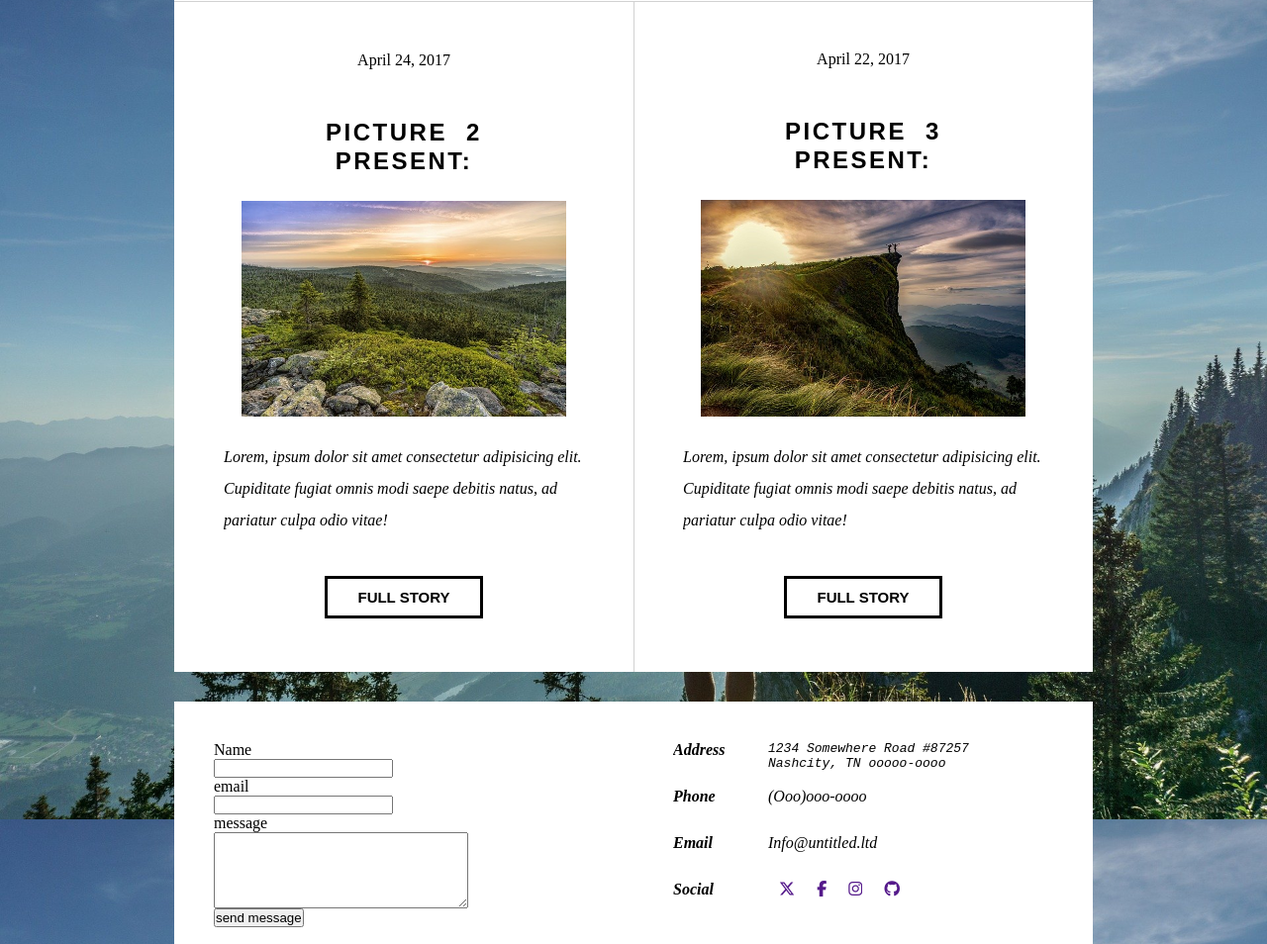
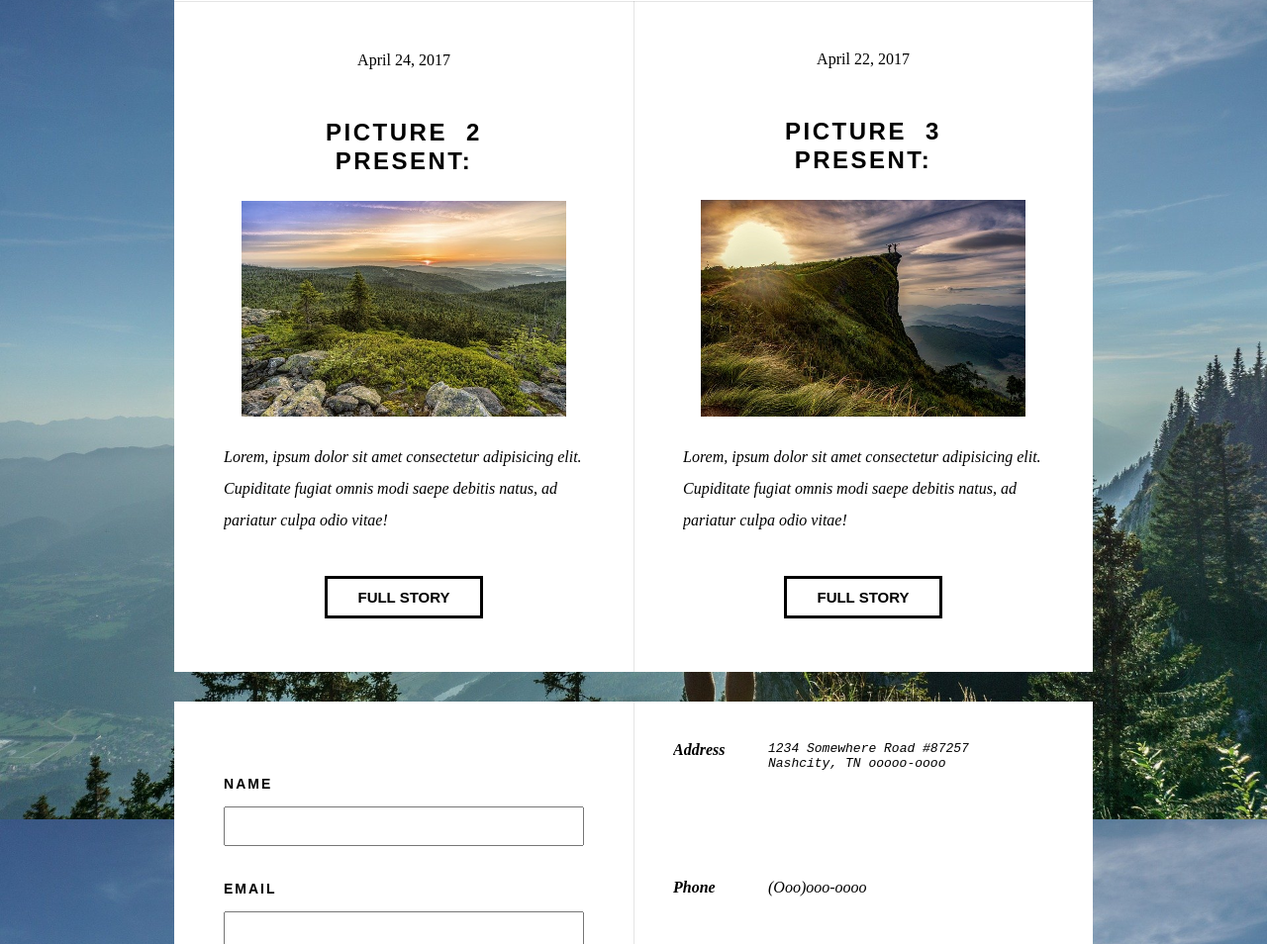
Before and after one commit to V-nitor/sass_project-mountain, a plain HTML site: page index.html in a window 1280 px wide. Shown: the part 1846-2800 px from the top of the page at 99% size. Drawn offline with Linux system fonts and the light colour scheme; a web font is replaced by a local one.

Commit message:
Phase 5 _ Place the main details of the footer-left_side

```diff
--- a/assets/styles/_settings.scss
+++ b/assets/styles/_settings.scss
@@ -1,3 +1,5 @@
+// Import V
+
 @font-face {
     font-family: "font-1";
     src: url(../fonts/Inter-ExtraBold.ttf);
@@ -7,6 +9,8 @@
     font-family: "font-2";
     src: url(../fonts/Merriweather-Light.ttf);
 }
+
+// General V
 
 * {
     margin: 0;
@@ -19,9 +23,13 @@
     text-transform: uppercase;
 }
 
-$color1: rgb(210, 210, 210);
+// Variables V
+
+$color1: rgba(0, 0, 0, 0.1);
 $white: white;
 $black: black;
+
+// Mixins V
 
 @mixin flexcenter{
     display: flex;
@@ -35,3 +43,11 @@ $black: black;
     width: 72.5%;
     margin-bottom: 30px;
 }
+
+@mixin middle-bar {
+    content: "";
+    position: absolute;
+    height: 100%;
+    width: 1px;
+    left: 50%;
+}
--- a/assets/styles/components/_form.scss
+++ b/assets/styles/components/_form.scss
@@ -1,8 +1,29 @@
 form {
-    margin: 40px;
+    margin: 60px 50px 70px;
 
-    input,
-    textarea {
-        display: block;
+    .form-grid{
+        display: grid;
+        grid-template-rows: 25% 25% 50%;
+
+        label{
+            display: block;
+            font-family: "font1", sans-serif;
+            text-transform: uppercase;
+            font-size: 14px;
+            font-weight: 700;
+            letter-spacing: 2px;
+            padding: 15px 0;
+        }
+
+        input{
+            height: 40px;
+            width: 100%;
+        }
+
+        textarea {
+            resize: none;
+            height: 200px;
+            width: 100%;
+        }
     }
 }
--- a/assets/styles/components/_section.scss
+++ b/assets/styles/components/_section.scss
@@ -107,12 +107,7 @@
     }
 
     &::after{
-        content: "";
-            position: absolute;
+        @include middle-bar;
         background: $color1;
-            height: 100%;
-            width: 1px;
-            top: 50%;
-            transform: translateY(-50%);
     }
 }
--- a/assets/styles/layouts/_footer.scss
+++ b/assets/styles/layouts/_footer.scss
@@ -2,4 +2,10 @@ footer{
     @include main-layout;
     display: grid;
     grid-template-columns: 50% 50%;
+    position: relative;
+
+    &::after{
+        @include middle-bar;
+        background: $color1;
+    }
 }
--- a/index.html
+++ b/index.html
@@ -67,13 +67,21 @@
 
     <footer>
         <form action="#">
+            <div class="form-grid">
+                <div>
                     <label for="firstname">name</label>
                     <input type="text" id="firstname" minlength="3" maxlength="15" required>
+                </div>
+                <div>
                     <label for="email">email</label>
                     <input type="text" id="email" minlength="3" maxlength="15" required>
+                </div>
+                <div>
                     <label for="message">message</label>
                     <textarea cols=30px rows=5px maxlength="50" id="message"></textarea>
-            <input type="submit" id="button" value="send message">
+                </div>
+            </div>
+            <input type="submit" class="button2" value="send message">
         </form>
 
         <address>
```
Also changed, not shown: assets/styles/index.css, 1 other file. Lines whose indentation alone changed are shown as unchanged.
